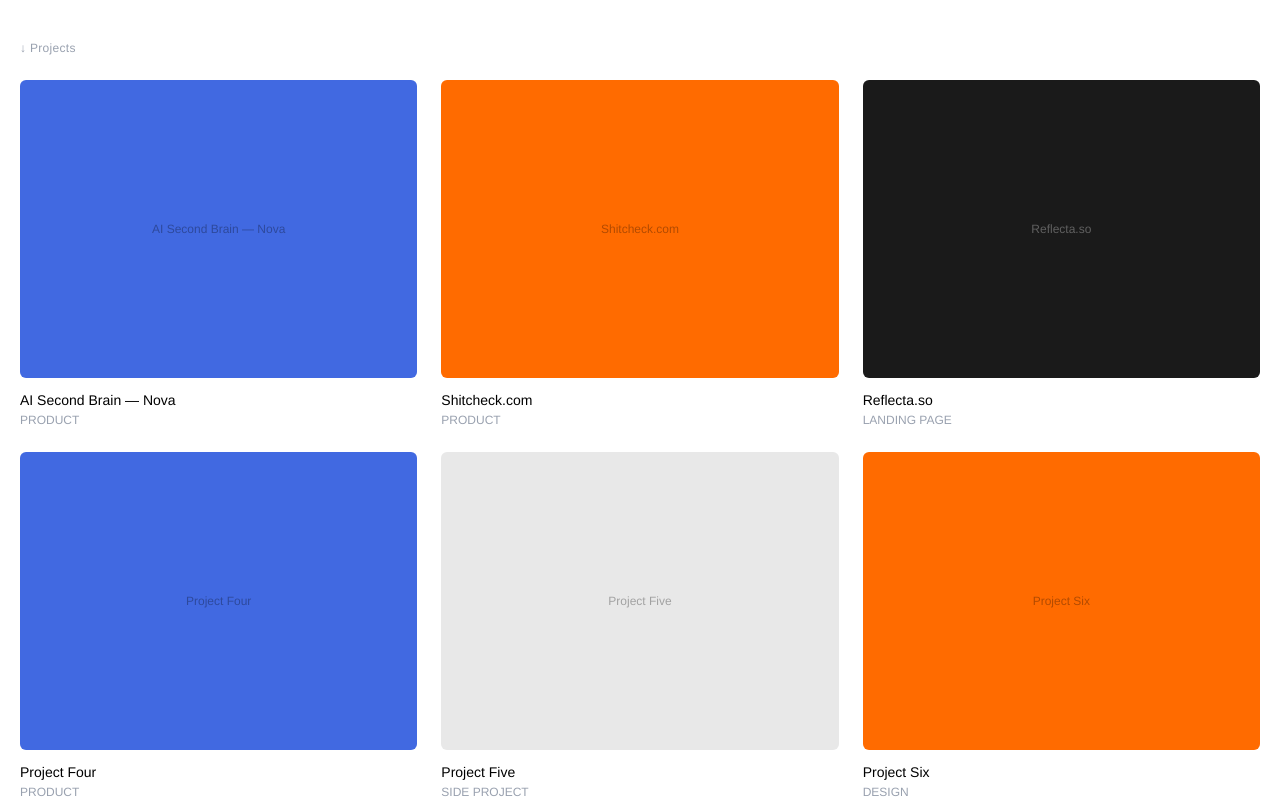
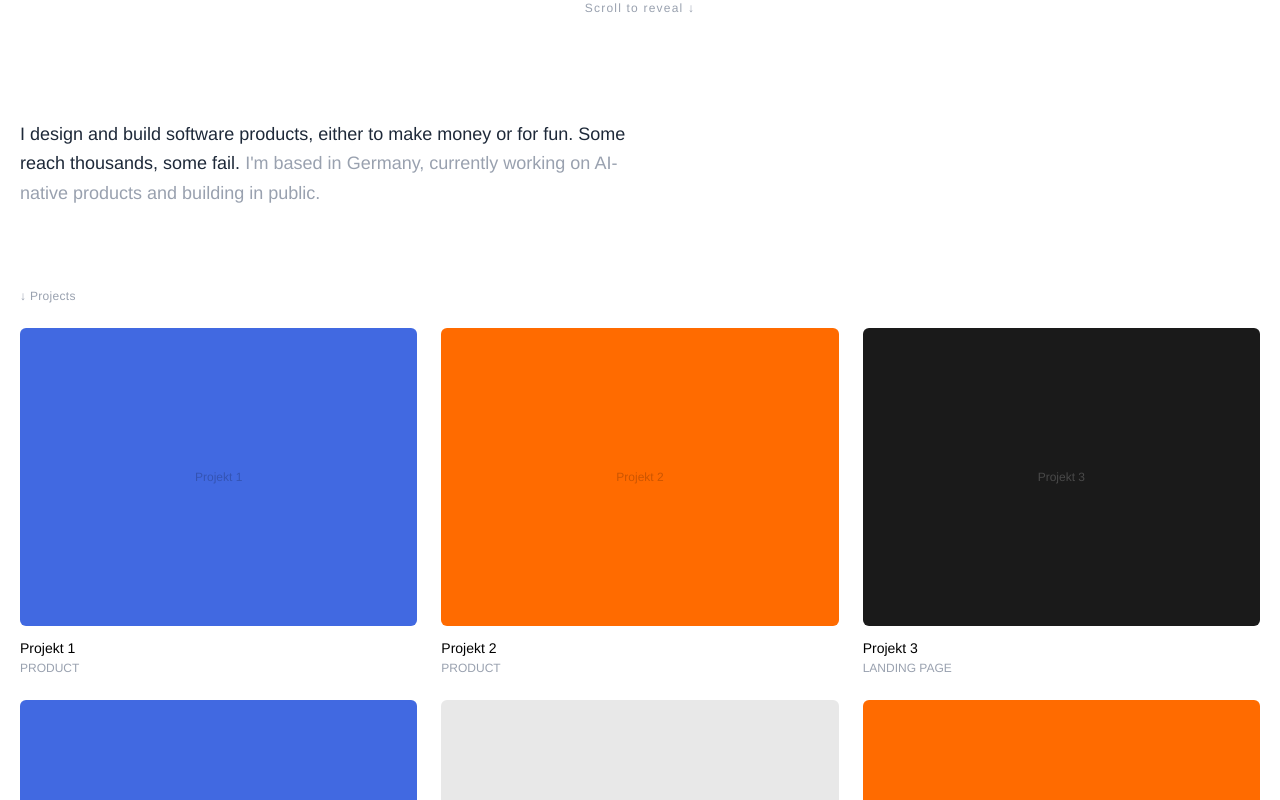
Before and after one commit to Constantinvw/portfolio, a Next.js app: page / in a window 1280 px wide. Shown: the part 760-1560 px from the top of the page. Built offline with nearby package versions, Linux system fonts and the light colour scheme.

Commit message:
Add bio section + project photo support

```diff
--- a/app/page.tsx
+++ b/app/page.tsx
@@ -1,10 +1,12 @@
 import Hero from "@/components/Hero";
+import Bio from "@/components/Bio";
 import Projects from "@/components/Projects";
 
 export default function Home() {
   return (
     <main className="flex flex-col min-h-screen">
       <Hero />
+      <Bio />
       <Projects />
     </main>
   );
--- /dev/null
+++ b/components/Bio.tsx
@@ -0,0 +1,29 @@
+"use client";
+
+import { useRef } from "react";
+import { motion, useInView } from "framer-motion";
+
+export default function Bio() {
+  const ref = useRef(null);
+  const inView = useInView(ref, { once: true, margin: "-60px" });
+
+  return (
+    <motion.section
+      ref={ref}
+      initial={{ opacity: 0, y: 30 }}
+      animate={inView ? { opacity: 1, y: 0 } : {}}
+      transition={{ duration: 0.6 }}
+      className="px-5 py-20 max-w-2xl"
+    >
+      <p className="text-base md:text-lg leading-relaxed text-gray-800">
+        {/* Ersetze diesen Text mit deinem eigenen */}
+        I design and build software products, either to make money or for fun.
+        Some reach thousands, some fail.{" "}
+        <span className="text-gray-400">
+          I&apos;m based in Germany, currently working on AI-native products and
+          building in public.
+        </span>
+      </p>
+    </motion.section>
+  );
+}
--- a/components/Hero.tsx
+++ b/components/Hero.tsx
@@ -26,8 +26,8 @@
   }, []);
 
   return (
-    <section className="flex-1 flex flex-col justify-end pb-16 px-5 min-h-screen">
-      <div>
+    <section className="flex flex-col justify-end px-5 min-h-screen pb-0">
+      <div className="pb-16">
         <p className="text-3xl md:text-5xl font-normal leading-tight tracking-tight">
           Hi, I&apos;m Constantin.
         </p>
@@ -41,8 +41,8 @@
           </span>
         </p>
       </div>
-      <div className="mt-8 flex justify-center">
-        <p className="text-xs text-gray-400 tracking-widest uppercase">
+      <div className="flex justify-center pb-6">
+        <p className="text-xs text-gray-400 tracking-widest">
           Scroll to reveal ↓
         </p>
       </div>
--- a/components/Projects.tsx
+++ b/components/Projects.tsx
@@ -2,44 +2,45 @@
 
 import { useRef } from "react";
 import { motion, useInView } from "framer-motion";
+import Image from "next/image";
 
 const projects = [
   {
-    title: "AI Second Brain — Nova",
+    title: "Projekt 1",
     type: "PRODUCT",
     bg: "#4169E1",
-    description: "A self-organizing second brain powered by AI.",
+    // image: "/projects/projekt1.png",  ← Foto: einfach in public/projects/ ablegen und hier eintragen
   },
   {
-    title: "Shitcheck.com",
+    title: "Projekt 2",
     type: "PRODUCT",
     bg: "#FF6B00",
-    description: "Validate your startup idea before wasting time on it.",
+    // image: "/projects/projekt2.png",
   },
   {
-    title: "Reflecta.so",
+    title: "Projekt 3",
     type: "LANDING PAGE",
     bg: "#1a1a1a",
-    description: "Your personal operating system.",
     textLight: true,
+    // image: "/projects/projekt3.png",
   },
   {
-    title: "Project Four",
+    title: "Projekt 4",
     type: "PRODUCT",
     bg: "#4169E1",
-    description: "Coming soon.",
+    // image: "/projects/projekt4.png",
   },
   {
-    title: "Project Five",
+    title: "Projekt 5",
     type: "SIDE PROJECT",
     bg: "#e8e8e8",
-    description: "In progress.",
+    // image: "/projects/projekt5.png",
   },
   {
-    title: "Project Six",
+    title: "Projekt 6",
     type: "DESIGN",
     bg: "#FF6B00",
-    description: "Creative direction.",
+    // image: "/projects/projekt6.png",
   },
 ];
 
@@ -62,16 +63,23 @@
       className="group cursor-pointer"
     >
       <div
-        className="w-full aspect-[4/3] rounded-sm mb-3 overflow-hidden relative flex items-center justify-center transition-transform duration-300 group-hover:scale-[0.98]"
+        className="w-full aspect-[4/3] rounded-sm mb-3 overflow-hidden relative transition-transform duration-300 group-hover:scale-[0.98]"
         style={{ background: project.bg }}
       >
-        <p
-          className={`text-xs font-medium opacity-30 ${
-            project.textLight ? "text-white" : "text-black"
-          }`}
-        >
-          {project.title}
-        </p>
+        {"image" in project && project.image ? (
+          <Image
+            src={project.image as string}
+            alt={project.title}
+            fill
+            className="object-cover"
+          />
+        ) : (
+          <div className="absolute inset-0 flex items-center justify-center">
+            <p className={`text-xs font-medium opacity-20 ${project.textLight ? "text-white" : "text-black"}`}>
+              {project.title}
+            </p>
+          </div>
+        )}
       </div>
       <p className="text-sm font-medium">{project.title}</p>
       <p className="text-xs text-gray-400 mt-0.5">{project.type}</p>
```
